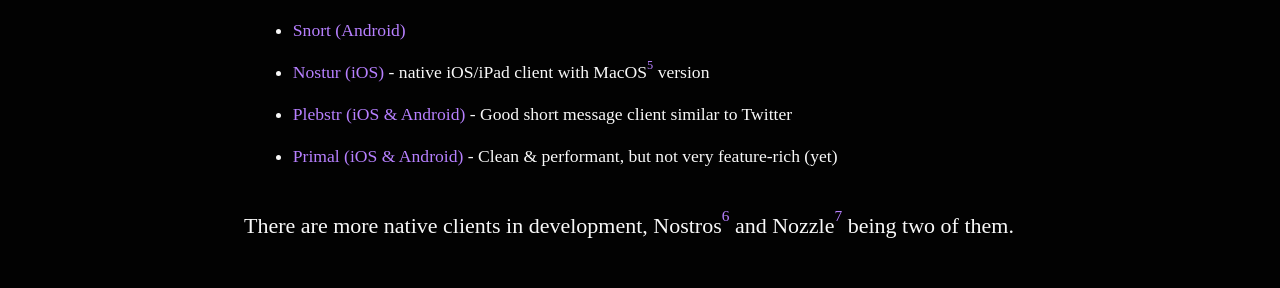
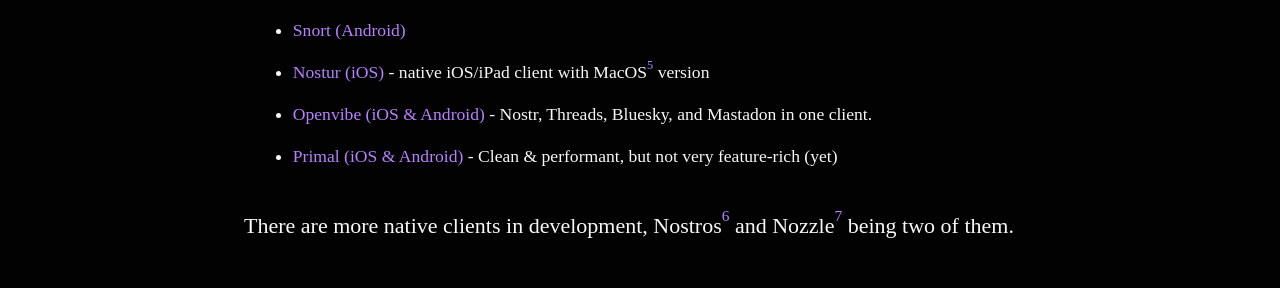
Before and after one commit to nostr-resources/nostr-resources.github.io, a Jekyll site: the page built from index.md, in a window 1280 px wide and 1400 px high, scrolled down 6677 px. Shown: the part 156-444 px from the top of the window. Built offline with Jekyll 4.4.1, drawn with Linux system fonts in a browser that asks for light colours; some web fonts are replaced; part of the change alters nothing that is shown; some of the changed text lies outside the part shown.

Commit message:
Update index.md
zapstore name & link update
changed plebstr to openvibe, update description
fix typo in wavlake

```diff
--- a/index.md
+++ b/index.md
@@ -126,7 +126,7 @@ can clearly see via [zaplife.lol](https://zaplife.lol).
 **Are all nostr apps available on the App Store?**
 🦚 They are not. The existing monopolies are threatened by nostr and what it
 represents. But fear not, we will build our own app stores. We have one on
-Android already: [zap.store](https://zap.store/download/), an app store built on
+Android already: [Zapstore](https://zapstore.dev/download/), an app store built on
 nostr.
 
 **Where do I find alternatives to existing stuff?**
@@ -212,7 +212,7 @@ Mobile clients:
 - [Amethyst (Android)](https://play.google.com/store/apps/details?id=com.vitorpamplona.amethyst) - Twitter-style Android client
 - [Snort (Android)](https://play.google.com/store/apps/details?id=social.snort.app)
 - [Nostur (iOS)](https://apps.apple.com/us/app/nostur/id1672780508) - native iOS/iPad client with MacOS[^fn-mac] version
-- [Plebstr (iOS & Android)](https://play.google.com/store/apps/details?id=com.plebstr.client) - Good short message client similar to Twitter
+- [Openvibe (iOS & Android)](https://play.google.com/store/apps/details?id=com.plebstr.client) - Nostr, Threads, Bluesky, and Mastadon in one client.
 - [Primal (iOS & Android)](https://primal.net/downloads) - Clean & performant, but not very feature-rich (yet)
 
 There are more native clients in development, Nostros[^nostros] and Nozzle[^nozzle] being two of them.
@@ -251,7 +251,7 @@ Web clients for content creators:
 - [Highlighter](https://highlighter.com/) - Client focused on reading and highlighting long-form content.
 - [Shipyard](https://shipyard.pub/) - Write, schedule, and boost your notes.
 - [Stemstr](https://stemstr.app/) - Share your music with the world and let others collaborate.
-- [Wavelake](https://www.wavlake.com/) - A music platform similar to Spotify.
+- [Wavlake](https://www.wavlake.com/) - A music platform similar to Spotify.
 - [Satellite.earth](https://satellite.earth/) - Focuses on moderated communities like reddit but also offers CDN media hosting and other nostr services.
 
 Desktop clients:
@@ -296,7 +296,7 @@ nostr can do more than just social media.
 
 - [Sendstr](https://sendstr.com/) - shared clipboard between devices over nostr.
 - [nosbin](https://nosbin.com/) - pastebin over nostr.
-- [Nostr.Cooking](https://nostr.cooking/) - create, explore or share recipes.
+- [Zap.Cooking](https://zap.cooking/) - create, explore or share recipes.
 - [Badges](https://badges.page/) - create badges and award them to your friends or followers.
 - [Emojis](https://emojis-iota.vercel.app/) - create or use emoji packs supported on most nostr clients.
 - [ZapGoals](https://goals-silk.vercel.app/) - create zap goals for fund raisers or other events.
```
